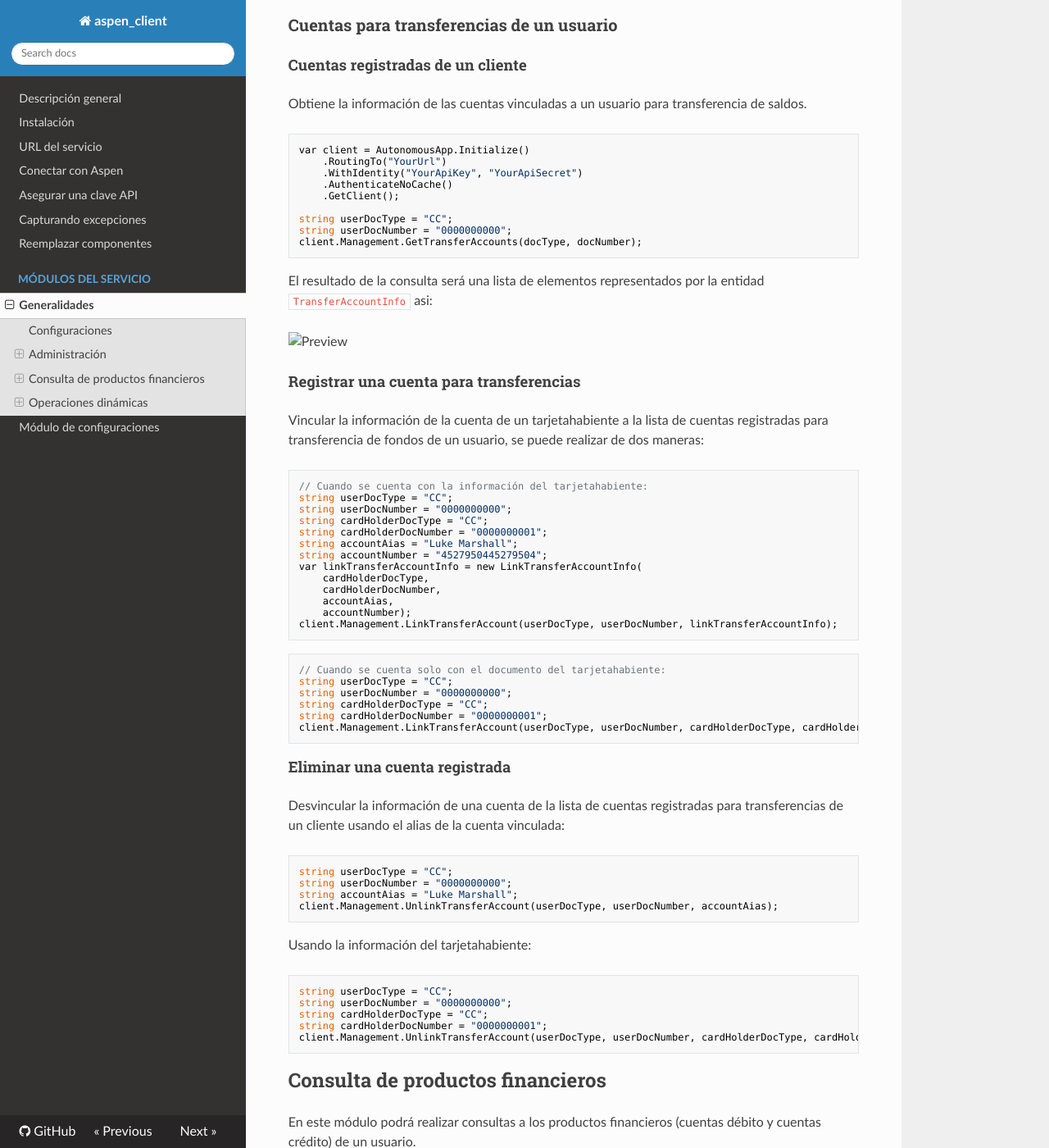
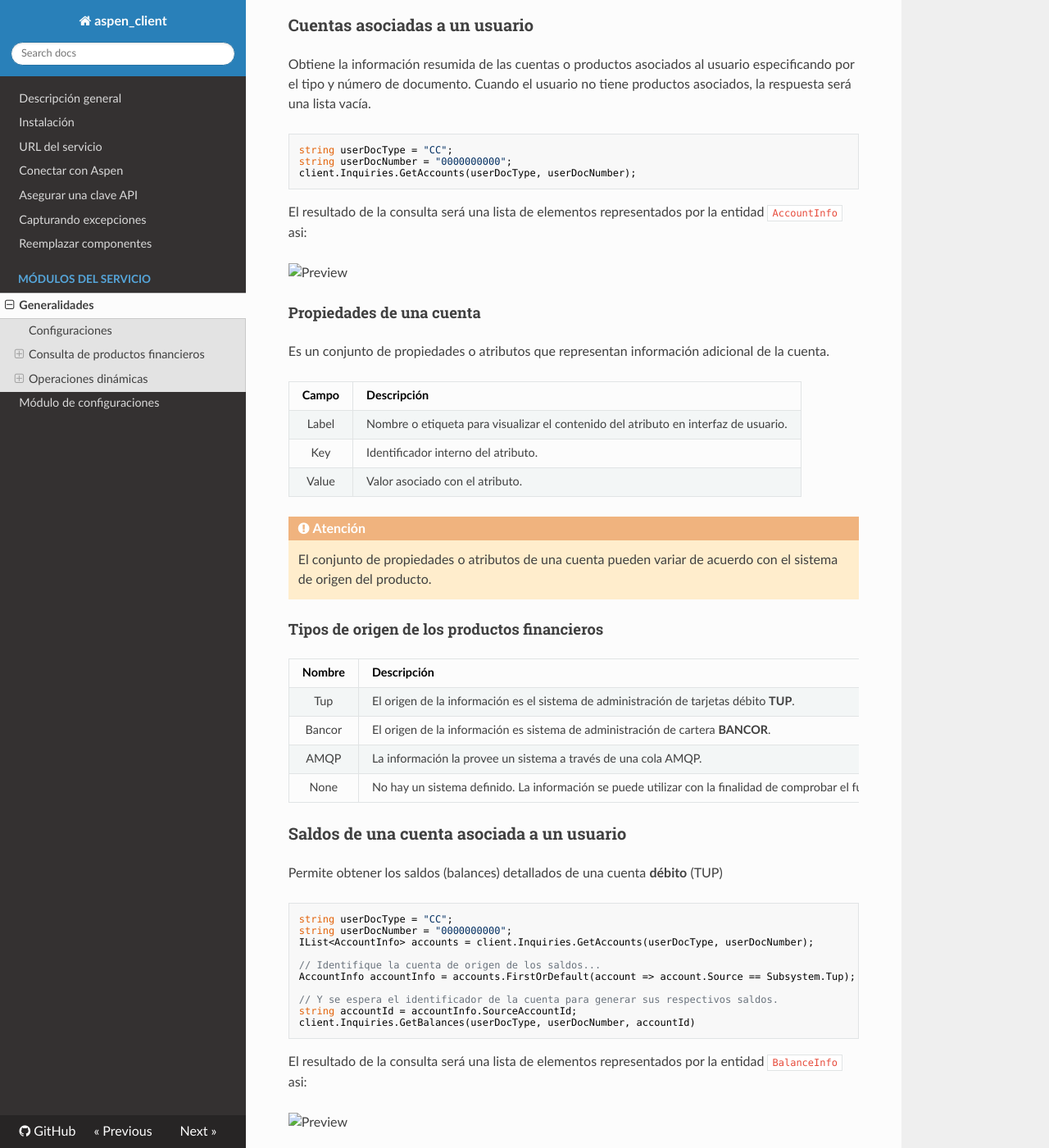
Before and after one commit to RD-Processa/Everco.Services.Aspen.Client.Docs, an MkDocs documentation site: the page built from docs/ModulesAndFeatures.md, in a window 1280 px wide and 1400 px high, scrolled down 495 px. Shown: the whole window at 82% size. Built offline with MkDocs 1.6.1, drawn with Linux system fonts in a browser that asks for light colours; nearby versions of some CDN libraries; old or Windows-style settings are respelled for this version of MkDocs; some of the changed text lies outside the part shown.

````diff
--- a/docs/ModulesAndFeatures.md
+++ b/docs/ModulesAndFeatures.md
@@ -9,81 +9,6 @@ Comprende a las operaciones soportadas para acceder a entidades de información
 
 
 
-## Administración
-
-Comprende a las operaciones soportadas para proporcionar y gestionar la información relacionada a  un usuario.
-
-### Cuentas para transferencias de un usuario
-
-#### Cuentas registradas de un cliente
-
-Obtiene la información de las cuentas vinculadas a un usuario para transferencia de saldos.
-
-```c#
-var client = AutonomousApp.Initialize()
-	.RoutingTo("YourUrl")
-	.WithIdentity("YourApiKey", "YourApiSecret")
-	.AuthenticateNoCache()
-	.GetClient();
-
-string userDocType = "CC";
-string userDocNumber = "0000000000";
-client.Management.GetTransferAccounts(docType, docNumber);
-```
-
-El resultado de la consulta será una lista de elementos representados por la entidad `TransferAccountInfo` asi:
-
-![Preview](../images/ManagementTransferAccountsExample.png)
-
-#### Registrar una cuenta para transferencias
-
-Vincular la información de la cuenta de un tarjetahabiente a la lista de cuentas registradas para transferencia de fondos de un usuario, se puede realizar de dos maneras:
-
-```c#
-// Cuando se cuenta con la información del tarjetahabiente:
-string userDocType = "CC";
-string userDocNumber = "0000000000";
-string cardHolderDocType = "CC";
-string cardHolderDocNumber = "0000000001";
-string accountAias = "Luke Marshall";
-string accountNumber = "4527950445279504";
-var linkTransferAccountInfo = new LinkTransferAccountInfo(
-	cardHolderDocType,
-	cardHolderDocNumber,
-	accountAias,
-	accountNumber);
-client.Management.LinkTransferAccount(userDocType, userDocNumber, linkTransferAccountInfo);
-```
-
-```c#
-// Cuando se cuenta solo con el documento del tarjetahabiente:
-string userDocType = "CC";
-string userDocNumber = "0000000000";
-string cardHolderDocType = "CC";
-string cardHolderDocNumber = "0000000001";
-client.Management.LinkTransferAccount(userDocType, userDocNumber, cardHolderDocType, cardHolderDocNumber);
-```
-
-#### Eliminar una cuenta registrada
-
-Desvincular la información de una cuenta de la lista de cuentas registradas para transferencias de un cliente usando el alias de la cuenta vinculada:
-
-```c#
-string userDocType = "CC";
-string userDocNumber = "0000000000";
-string accountAias = "Luke Marshall";
-client.Management.UnlinkTransferAccount(userDocType, userDocNumber, accountAias);
-```
-
-Usando la información del tarjetahabiente:
-
-```c#
-string userDocType = "CC";
-string userDocNumber = "0000000000";
-string cardHolderDocType = "CC";
-string cardHolderDocNumber = "0000000001";
-client.Management.UnlinkTransferAccount(userDocType, userDocNumber, cardHolderDocType, cardHolderDocNumber);
-```
 
 ## Consulta de productos financieros
 
````
Also changed, not shown: docs/ManagementModule.md (added, +127 -0 lines), docs/Quickstart.md (+6 -4 lines), docs/SettingsModule.md (+6 -1 lines), docs/index.md (+6 -4 lines), docs/AspenException.md (line endings or trailing spaces).
